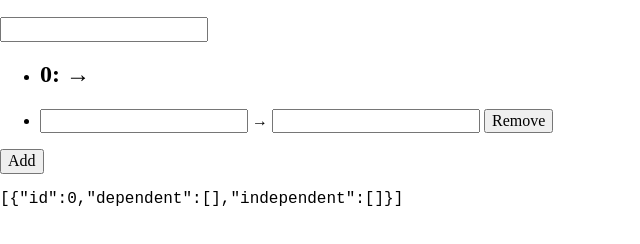
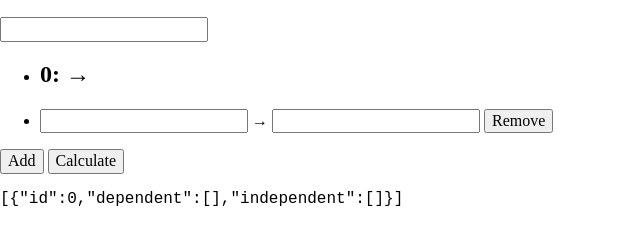
Before and after one commit to argo49/FunctionalDependencyCalculator, a website: page public/index.html in a window 1280 px wide. Shown: the part 110-354 px from the top of the page, without its empty margins (0-640 px from the left). Drawn offline with nearby package versions, Linux system fonts and the light colour scheme.

```diff
--- a/public/index.html
+++ b/public/index.html
@@ -56,6 +56,7 @@
     </ul>
 
     <button ng-click="addNewFD()">Add</button>
+    <button ng-click="calculateCanonical()">Calculate</button>
 
     <pre>{{FDs}}</pre>
   </div>
```
Also changed, not shown: src/index.html (+1 -0 lines).
